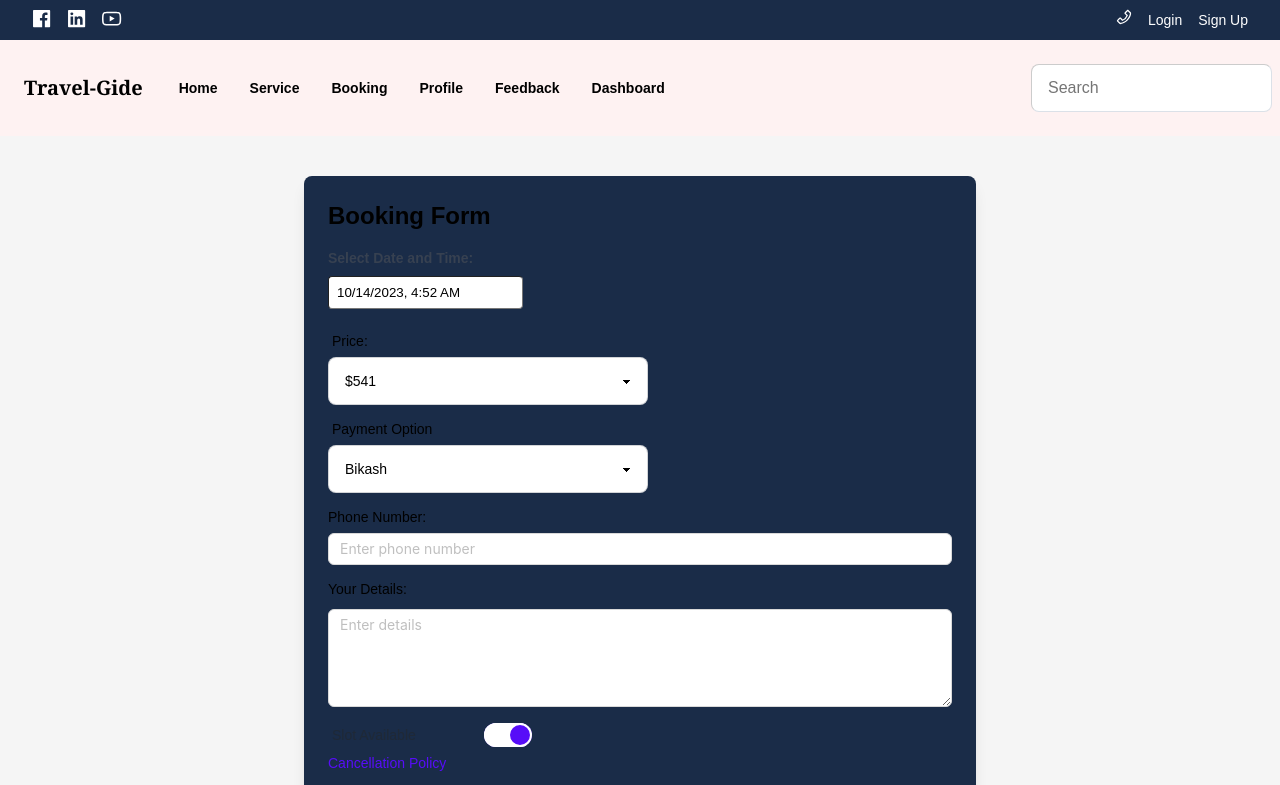
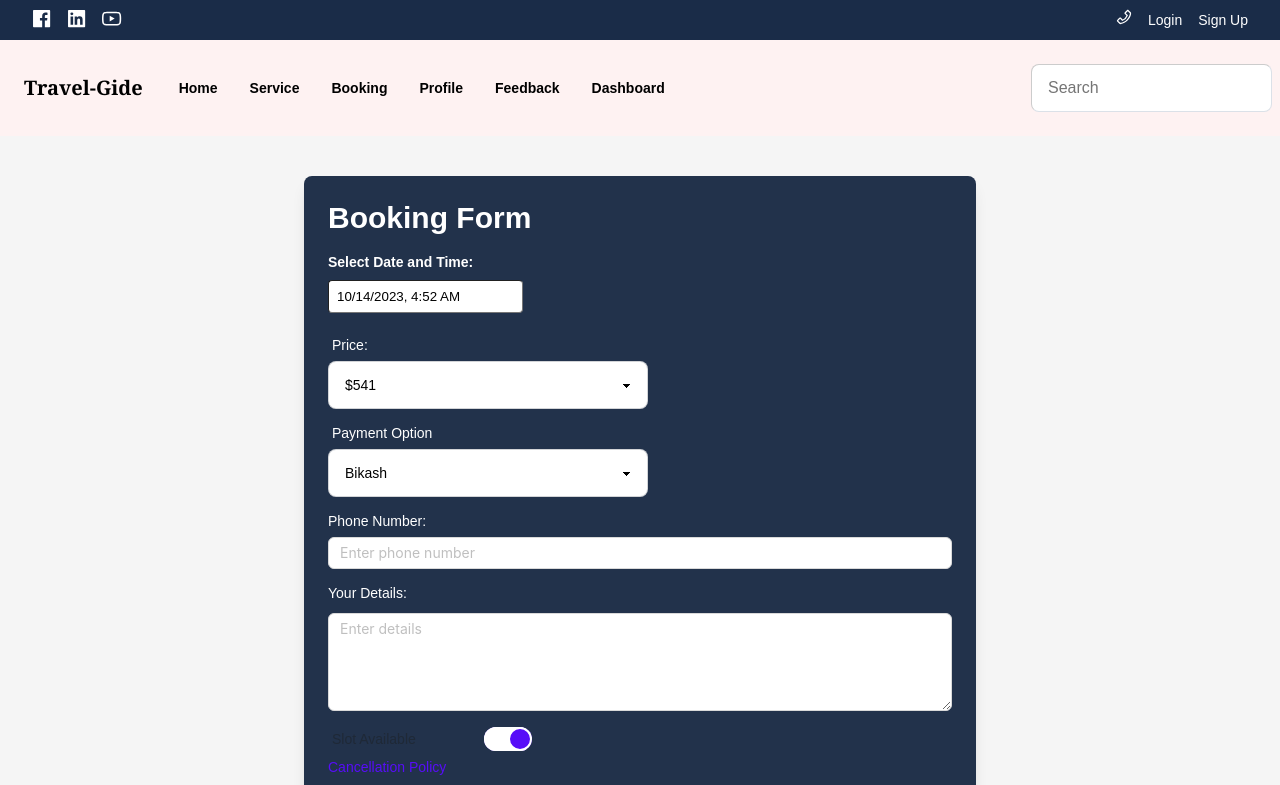
Before and after one commit to nazmu957/travel-gide, a Next.js app: page /booking in a window 1280 px wide. Shown: the top 785 px of the page. Built offline with nearby package versions, Linux system fonts and the light colour scheme; no server answers.

Commit message:
theme change

```diff
--- a/src/pages/booking.js
+++ b/src/pages/booking.js
@@ -46,12 +46,12 @@ const BookingPage = () => {
   return (
     <>
       <form onSubmit={handleSubmit}>
-        <div className="max-w-2xl text-black mx-auto p-6 border rounded-lg shadow-lg mt-10 bg-[#1A2C48]">
-          <h2 className="text-2xl text-black font-semibold mb-4">
+        <div className="max-w-2xl text-white mx-auto p-6 border rounded-lg shadow-lg mt-10 bg-[#22324b]">
+          <h2 className="text-3xl text-white font-semibold mb-4">
             Booking Form
           </h2>
           <div className="mb-4">
-            <label className="block text-gray-700 text-sm font-bold mb-2">
+            <label className="block text-base text-sm font-bold mb-2">
               Select Date and Time:
             </label>
             <DatePicker
@@ -111,7 +111,7 @@ const BookingPage = () => {
               value={phoneNumber}
               onChange={(e) => setPhoneNumber(e.target.value)}
               placeholder="Enter phone number"
-              className="mt-2"
+              className="mt-2 bg-white"
             />
           </div>
 
@@ -121,7 +121,7 @@ const BookingPage = () => {
               id="details"
               rows={4}
               value={details}
-              className="mt-3"
+              className="mt-3 bg-white"
               onChange={(e) => setDetails(e.target.value)}
               placeholder="Enter details"
               maxLength={6}
```
